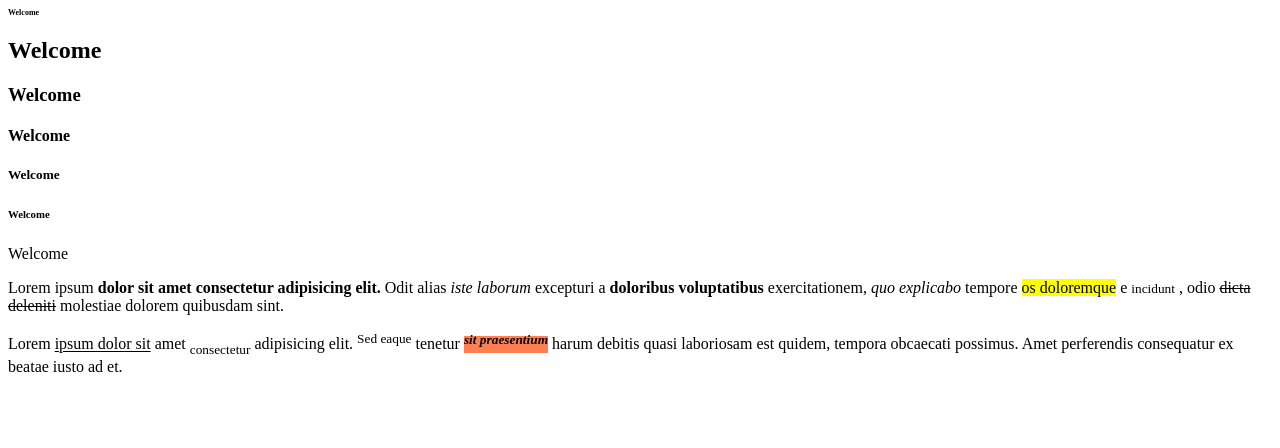
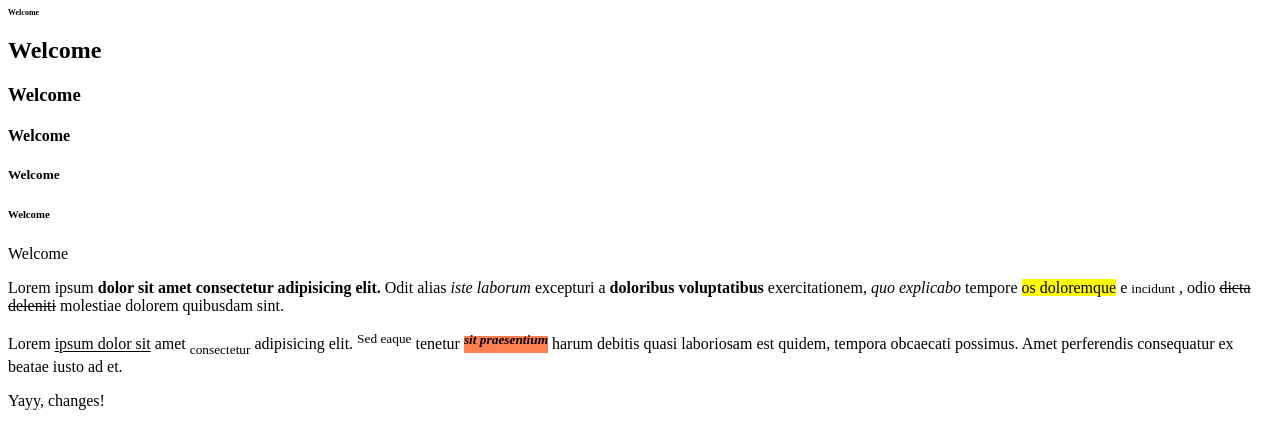
Before and after one commit to oderaotaru/gitexample, a plain HTML site: page index.html in a window 1280 px wide. Drawn offline with Linux system fonts and the light colour scheme.

Commit message:
I made changes

```diff
--- a/index.html
+++ b/index.html
@@ -16,5 +16,6 @@
     <p>Welcome</p>
     <p>Lorem ipsum <b>dolor sit amet consectetur adipisicing elit.</b>   Odit alias <i>iste laborum</i>  excepturi a <strong>doloribus voluptatibus</strong>  exercitationem, <em>quo explicabo</em>  tempore <mark>os doloremque</mark> e <small>incidunt</small> , odio <del>dicta deleniti</del>  molestiae dolorem quibusdam sint.</p>
     <p>Lorem <ins>ipsum dolor sit</ins>  amet <sub>consectetur</sub>  adipisicing elit. <sup>Sed eaque</sup>  tenetur <b><i><mark style="background-color: coral;"><sup>sit praesentium</sup></mark></i></b>  harum debitis quasi laboriosam est quidem, tempora obcaecati possimus. Amet perferendis consequatur ex beatae iusto ad et.</p>
+    <p>Yayy, changes!</p>
 </body>
 </html>
```
